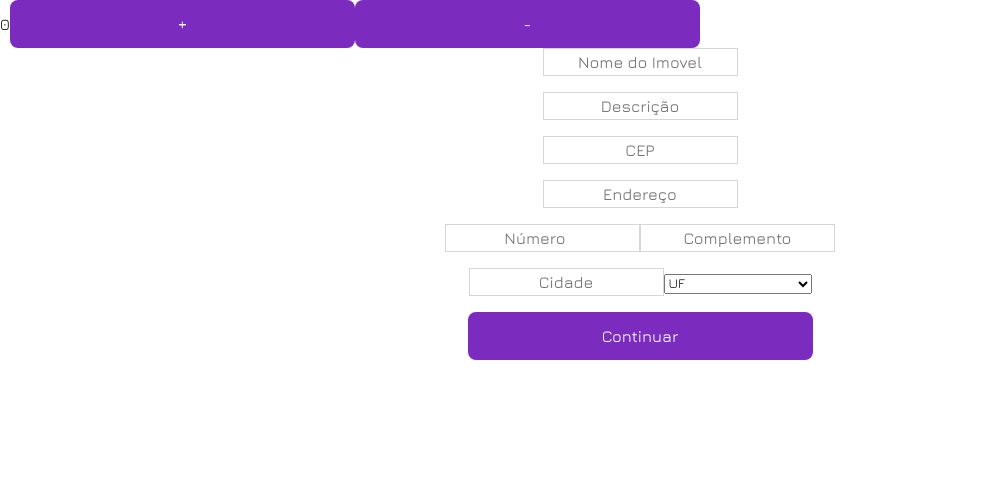
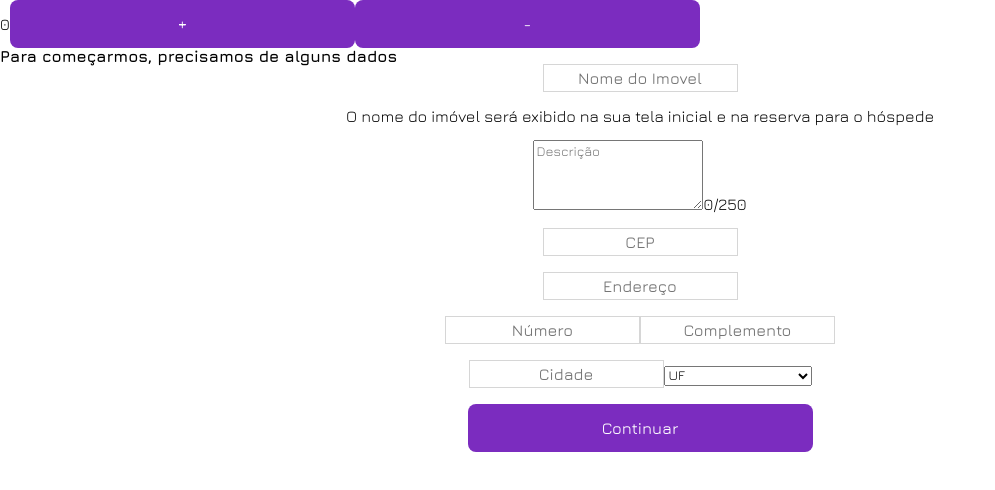
Before and after one commit to ViniciusSilver/upbaseteste, a React (Vite) app: page / in a window 1280 px wide. Shown: the top 490 px of the page, without its empty margins (0-995 px from the left). Built offline with nearby package versions, Linux system fonts and the light colour scheme.

Commit message:
mudança

```diff
--- a/src/components/input/Input.jsx
+++ b/src/components/input/Input.jsx
@@ -4,7 +4,7 @@ export const Input = (props) => {
   return (
     <label htmlFor={props.name}>
       <input
-        type={props.type || "text"}
+        type="text"
         name={props.name}
         id={props.id}
         placeholder={props.placeholder}
--- /dev/null
+++ b/src/components/input/TextArea.jsx
@@ -0,0 +1,21 @@
+import { useState } from "react";
+import "./input.css"
+
+export const TextArea = (props) => {
+    const [count, setCount] = useState(0)
+    const handleChange = (e)=>{
+        setCount(e.target.value.length)
+    }
+  return (
+    <label htmlFor={props.name}>
+      <textarea onChange={handleChange}
+        name={props.name}
+        id={props.id}
+        placeholder={props.placeholder}
+        rows='4'
+        required
+      />
+      {count}/250
+    </label>
+  );
+};
--- a/src/components/steps/Step.jsx
+++ b/src/components/steps/Step.jsx
@@ -2,6 +2,7 @@ import { useState } from "react";
 import { Input } from "../input/Input";
 import Button from "../button/Button";
 import { Select } from "../input/Select";
+import { TextArea } from "../input/TextArea";
 
 export const Step = (props) => {
   const handleSubmit = (e) => {
@@ -17,10 +18,13 @@ export const Step = (props) => {
 
   return (
     <>
+    <h2>Para começarmos, precisamos de alguns dados</h2>
       <form onSubmit={handleSubmit}>
         <Input name="imovel" id="imovel" placeholder="Nome do Imovel" />
-        <Input
-          type="textarea"
+        <p>
+          O nome do imóvel será exibido na sua tela inicial e na reserva para o hóspede
+        </p>
+        <TextArea
           name="descricao"
           id="descricao"
           placeholder="Descrição"
```
